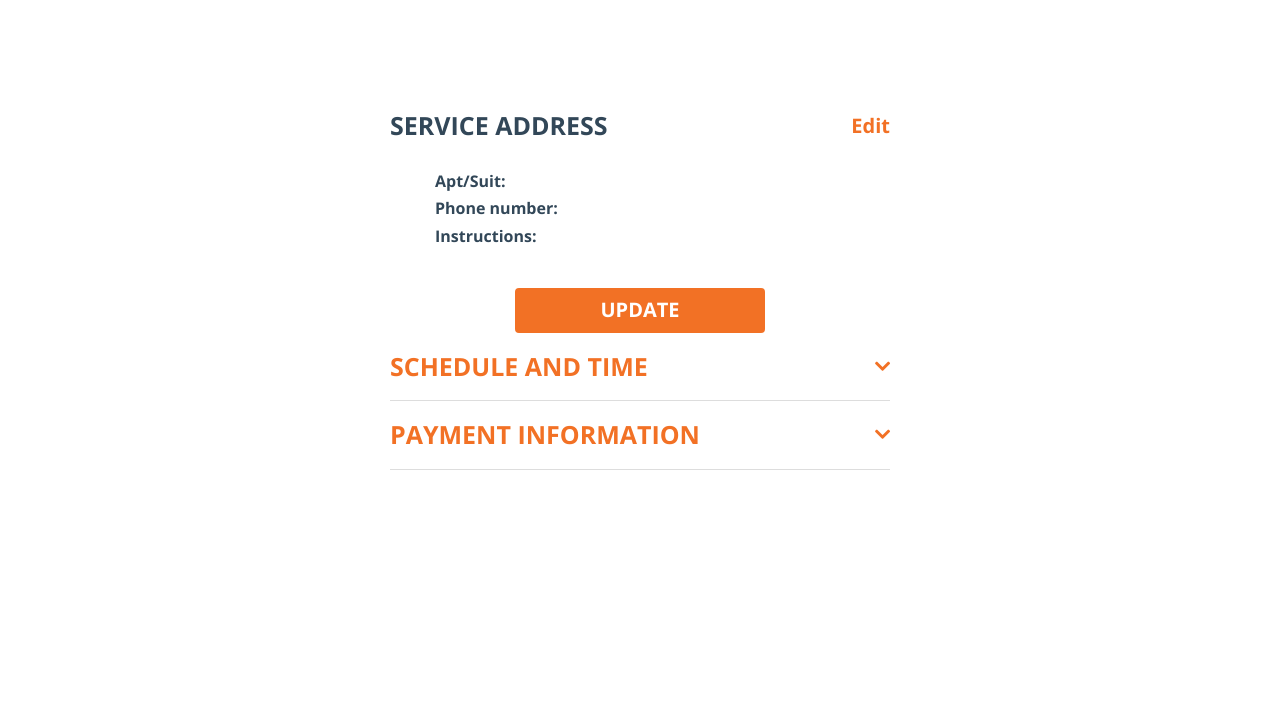
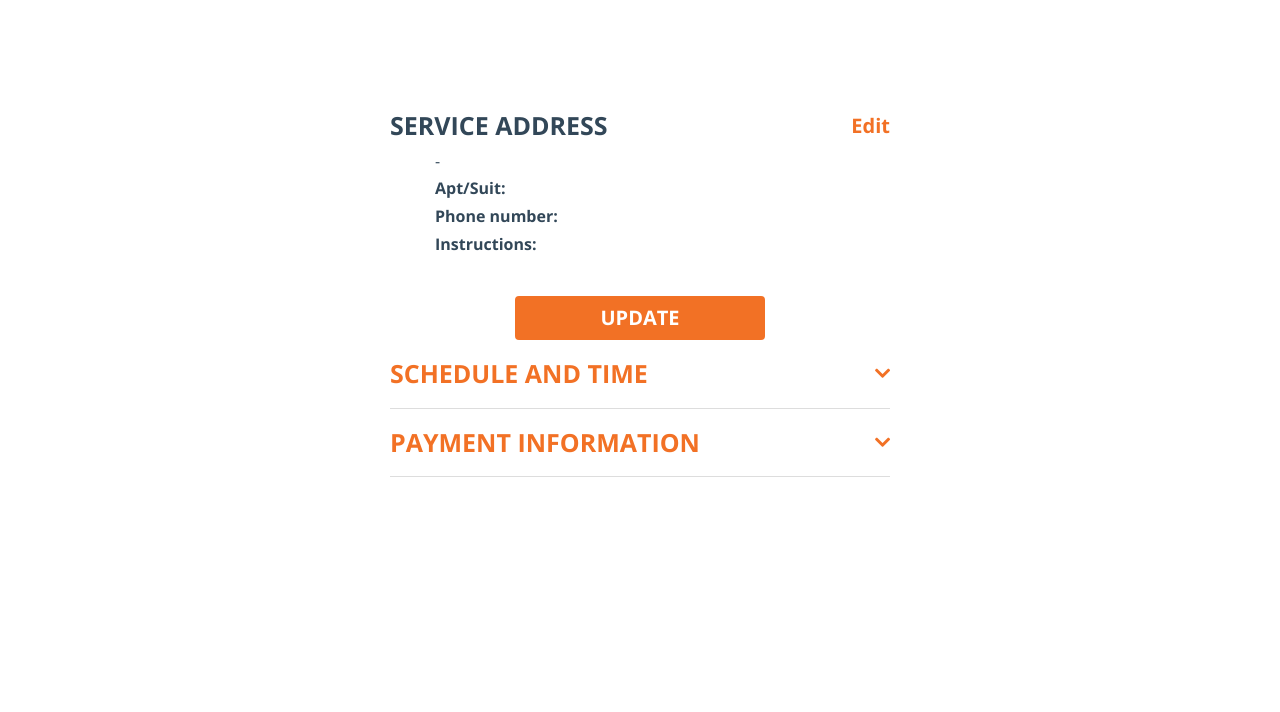
Before and after one commit to rushitvora93/rushitvora93.github.io, a plain HTML site: page edit_serviceaddress.html in a window 1280 px wide. Shown: the part 88-800 px from the top of the page. Drawn offline with nearby package versions, Linux system fonts and the light colour scheme.

Commit message:
first commit

```diff
--- a/edit_serviceaddress.html
+++ b/edit_serviceaddress.html
@@ -82,7 +82,7 @@
             <form>
               <h3>SERVICE ADDRESS <span><a href="enter_address.html" class="orange_link">Edit</a></span></h3>
               <div class="form-group">
-                <label class="address-label">{{streetNumber.formattedText}} {{streetNumber.formattedTextOut}}</label></br>
+                <label class="address-label">{{streetNumber.formattedText}} - {{streetNumber.formattedTextOut}}</label></br>
 				 <label class="address-label"><b>Apt/Suit: </b>{{streetNumber.appartment}}</label></br>
 				 <label class="address-label"><b>Phone number: </b>{{streetNumber.phone}}</label></br>
 				  <label class="address-label"><b>Instructions: </b></label></br>
```
Also changed, not shown: order_summery.html (+1 -1 lines).
